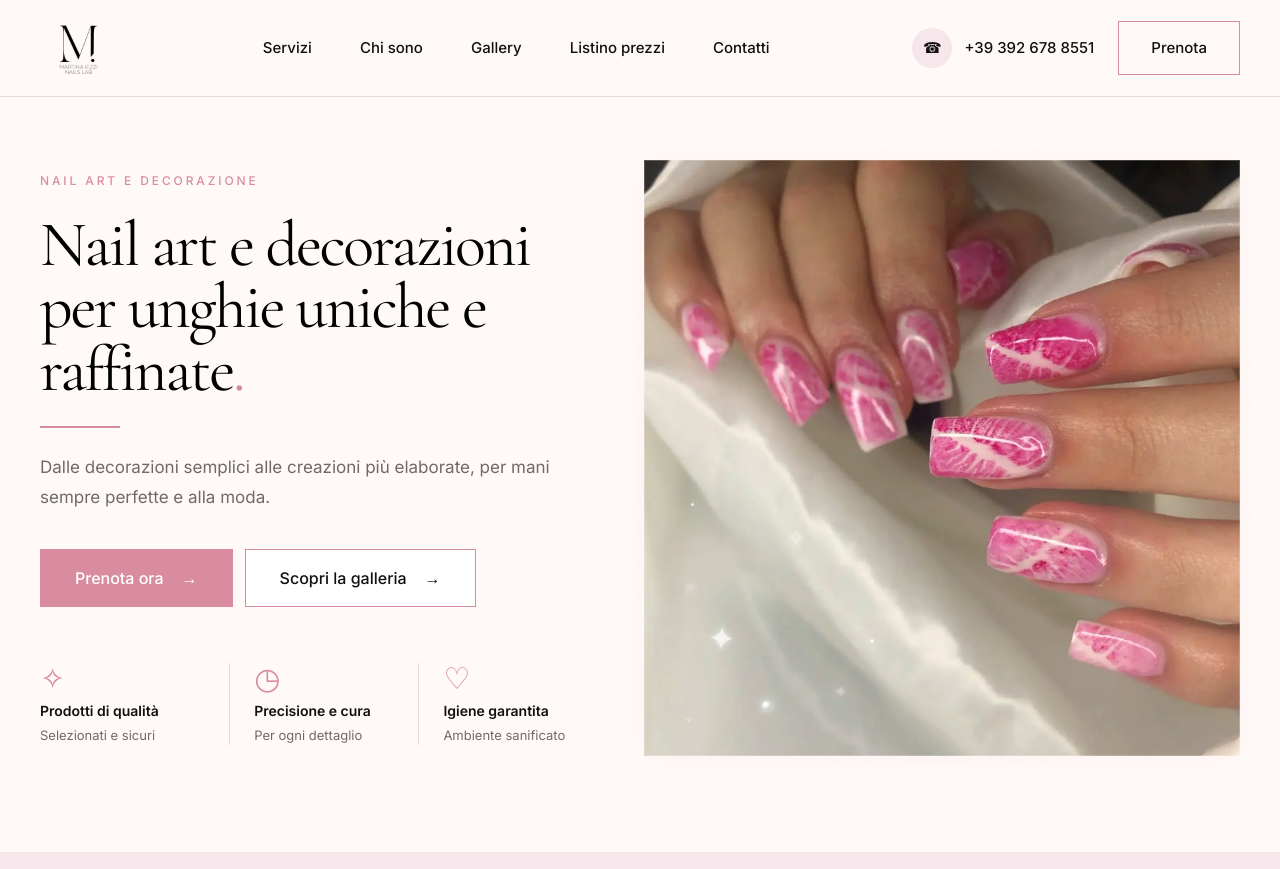
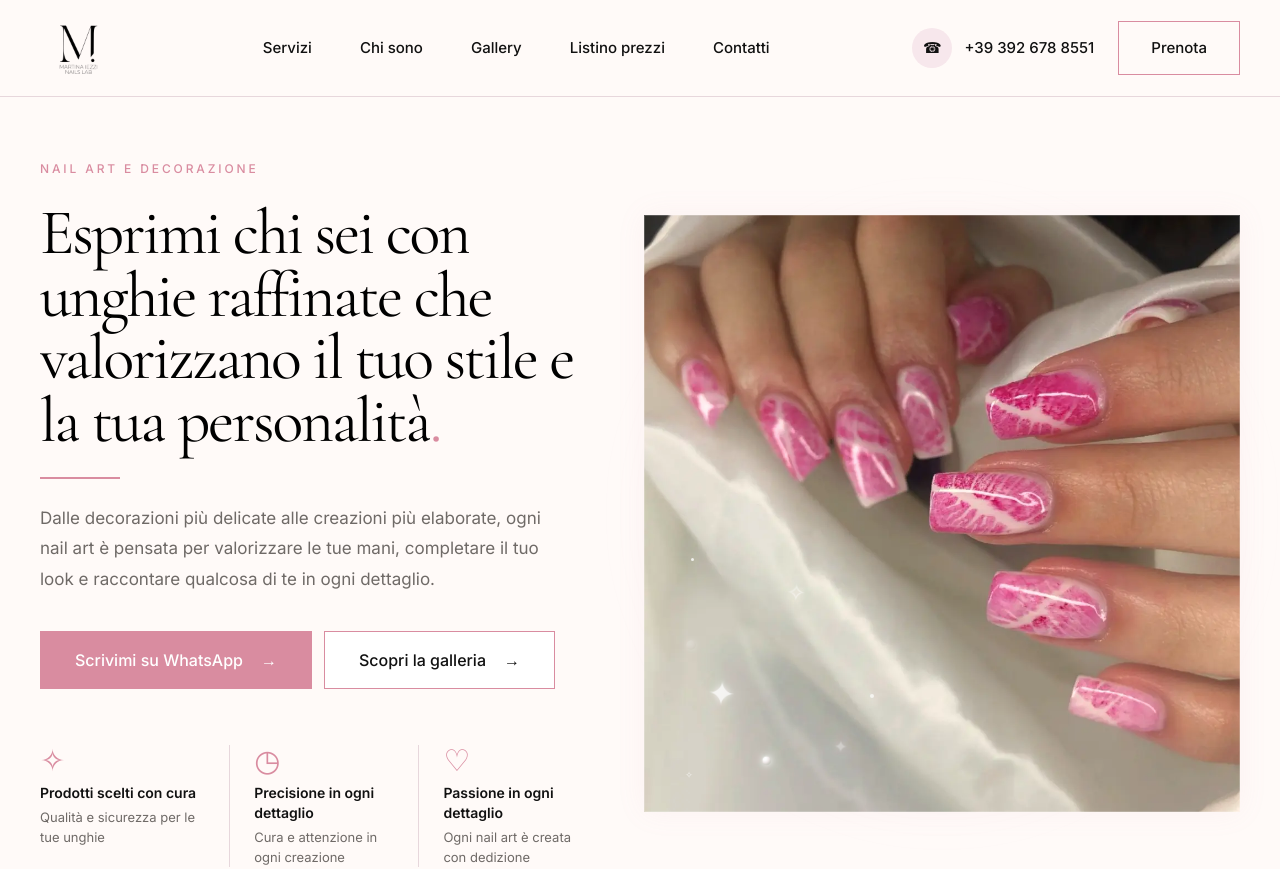
Before and after one commit to nextlevelmedia-dev/martinails-lab, a Next.js app: page / in a window 1280 px wide. Shown: the top 869 px of the page. Built offline with nearby package versions, Linux system fonts and the light colour scheme.

Commit message:
Update hero copy and feature highlights

```diff
--- a/app/components/BenefitsShowcase.tsx
+++ b/app/components/BenefitsShowcase.tsx
@@ -97,7 +97,7 @@ export function BenefitsShowcase() {
                     className="js-reveal js-reveal-cta mt-8"
                     style={{ "--reveal-delay": "560ms" } as CSSProperties}
                   >
-                    <a href="#listino-prezzi" className="btn-secondary">
+                    <a href="#listino-prezzi" className="btn-primary">
                       Scopri il servizio
                       <span aria-hidden="true">→</span>
                     </a>
--- a/app/components/Hero.tsx
+++ b/app/components/Hero.tsx
@@ -4,18 +4,18 @@ import { RevealImage } from "./RevealImage";
 const trustItems = [
   {
     icon: "✧",
-    title: "Prodotti di qualità",
-    text: "Selezionati e sicuri",
+    title: "Prodotti scelti con cura",
+    text: "Qualità e sicurezza per le tue unghie",
   },
   {
     icon: "◷",
-    title: "Precisione e cura",
-    text: "Per ogni dettaglio",
+    title: "Precisione in ogni dettaglio",
+    text: "Cura e attenzione in ogni creazione",
   },
   {
     icon: "♡",
-    title: "Igiene garantita",
-    text: "Ambiente sanificato",
+    title: "Passione in ogni dettaglio",
+    text: "	Ogni nail art è creata con dedizione",
   },
 ];
 
@@ -33,7 +33,7 @@ export function Hero() {
             </p>
 
             <h1 className="js-split-title max-w-[540px] text-[43px] font-normal leading-[0.98] tracking-[-0.035em] text-black sm:text-[52px] lg:text-[64px]">
-              Nail art e decorazioni per unghie uniche e raffinate
+              Esprimi chi sei con unghie raffinate che valorizzano il tuo stile e la tua personalità
               <span className="text-[var(--pink)]">.</span>
             </h1>
 
@@ -46,8 +46,7 @@ export function Hero() {
               className="js-reveal mt-6 max-w-[520px] text-[16px] leading-[1.8] text-[var(--gray-dark)] lg:text-[17px]"
               style={{ "--reveal-delay": "420ms" } as CSSProperties}
             >
-              Dalle decorazioni semplici alle creazioni più elaborate, per mani
-              sempre perfette e alla moda.
+              Dalle decorazioni più delicate alle creazioni più elaborate, ogni nail art è pensata per valorizzare le tue mani, completare il tuo look e raccontare qualcosa di te in ogni dettaglio.
             </p>
 
             <div
@@ -55,7 +54,7 @@ export function Hero() {
               style={{ "--reveal-delay": "560ms" } as CSSProperties}
             >
               <a href="#prenota" className="btn-primary">
-                Prenota ora
+                Scrivimi su WhatsApp
                 <span aria-hidden="true">→</span>
               </a>
 
```
